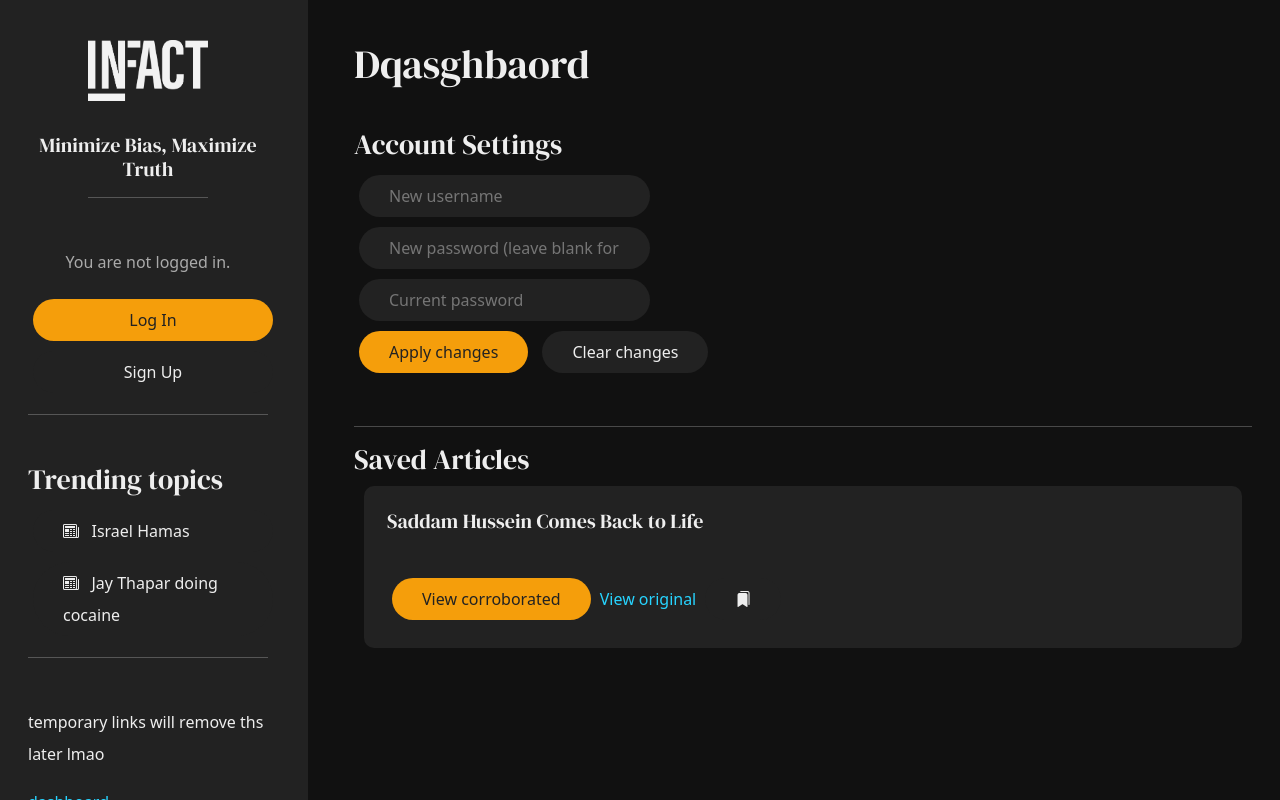
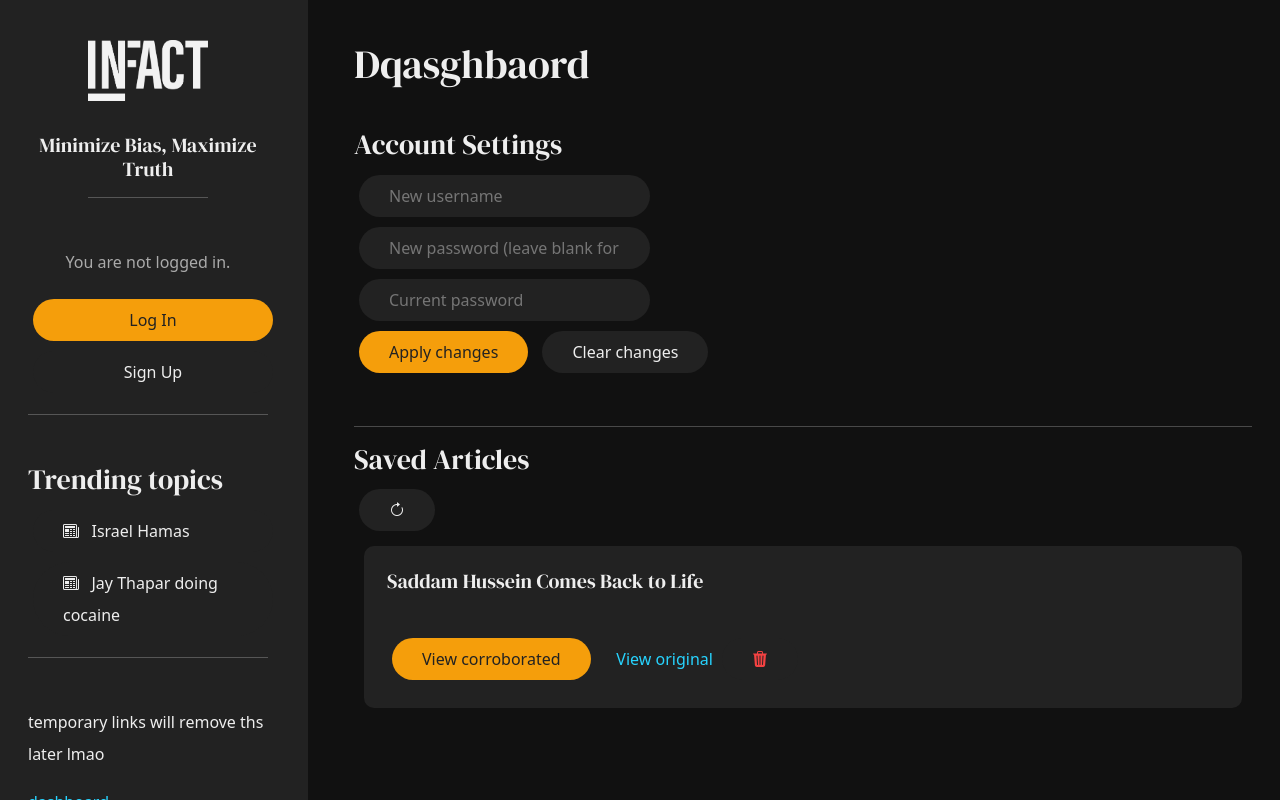
Before and after one commit to infact2/infact, a Flask app: page /dashboard in a window 1280 px wide. Run offline with Flask 3, Linux system fonts and the light colour scheme.

Commit message:
Update frontend

```diff
--- a/static/404.html
+++ b/static/404.html
@@ -12,7 +12,7 @@
     <link href="https://cdn.jsdelivr.net/npm/bootstrap@5.3.2/dist/css/bootstrap.min.css" rel="stylesheet" integrity="sha384-T3c6CoIi6uLrA9TneNEoa7RxnatzjcDSCmG1MXxSR1GAsXEV/Dwwykc2MPK8M2HN" crossorigin="anonymous">
     <script src="https://cdn.jsdelivr.net/npm/bootstrap@5.3.2/dist/js/bootstrap.bundle.min.js" integrity="sha384-C6RzsynM9kWDrMNeT87bh95OGNyZPhcTNXj1NW7RuBCsyN/o0jlpcV8Qyq46cDfL" crossorigin="anonymous"></script>
 </head>
-<body onload="createSidebar();" onerror="alert(event)">
+<body onload="load()" onerror="alert(event)">
     <div class="big-ass-loading-bar hidden"></div>
     <div class="row">
         <div id="sidebar"></div>
--- a/static/dashboard.html
+++ b/static/dashboard.html
@@ -12,7 +12,7 @@
     <link href="https://cdn.jsdelivr.net/npm/bootstrap@5.3.2/dist/css/bootstrap.min.css" rel="stylesheet" integrity="sha384-T3c6CoIi6uLrA9TneNEoa7RxnatzjcDSCmG1MXxSR1GAsXEV/Dwwykc2MPK8M2HN" crossorigin="anonymous">
     <script src="https://cdn.jsdelivr.net/npm/bootstrap@5.3.2/dist/js/bootstrap.bundle.min.js" integrity="sha384-C6RzsynM9kWDrMNeT87bh95OGNyZPhcTNXj1NW7RuBCsyN/o0jlpcV8Qyq46cDfL" crossorigin="anonymous"></script>
 </head>
-<body onload="createSidebar();" onerror="alert(event)">
+<body onload="load();" onerror="alert(event)">
     <div class="big-ass-loading-bar hidden"></div>
     <div class="row">
         <div id="sidebar"></div>
@@ -31,13 +31,18 @@
             <button class="accent">Apply changes</button>
             <button>Clear changes</button><br><br><hr>
             <h3>Saved Articles</h3>
+            <button>
+                <i class="bi bi-arrow-clockwise"></i>
+            </button><br>
             <div id="saved">
                 <div class="article-thumbnail lighter">
                     <h5>Saddam Hussein Comes Back to Life</h5>
                     <br>
-                    <button class="accent">View corroborated</button>
-                    <a href="#">View original</a>
-                    <button><i class="bi bi-bookmarks-fill"></i></button>
+                    <a href="#" class="no-href-decoration"><button class="accent">View corroborated</button></a>
+                    &nbsp;&nbsp;&nbsp;&nbsp;<a href="#">View original</a>
+                    <button onclick="this.parentElement.remove()" style="color: #f54242;">
+                        <i class="bi bi-trash3-fill"></i>
+                    </button>
                 </div>
             </div>
         </div>
--- a/static/index.html
+++ b/static/index.html
@@ -12,7 +12,7 @@
     <link href="https://cdn.jsdelivr.net/npm/bootstrap@5.3.2/dist/css/bootstrap.min.css" rel="stylesheet" integrity="sha384-T3c6CoIi6uLrA9TneNEoa7RxnatzjcDSCmG1MXxSR1GAsXEV/Dwwykc2MPK8M2HN" crossorigin="anonymous">
     <script src="https://cdn.jsdelivr.net/npm/bootstrap@5.3.2/dist/js/bootstrap.bundle.min.js" integrity="sha384-C6RzsynM9kWDrMNeT87bh95OGNyZPhcTNXj1NW7RuBCsyN/o0jlpcV8Qyq46cDfL" crossorigin="anonymous"></script>
 </head>
-<body onload="getTrendingArticles(); createSidebar();" onerror="alert(event)">
+<body onload="getTrendingArticles(); load();" onerror="alert(event)">
     <div class="big-ass-loading-bar hidden"></div>
     <div class="row">
         <div id="sidebar"></div>
--- a/static/information.html
+++ b/static/information.html
@@ -12,7 +12,7 @@
     <link href="https://cdn.jsdelivr.net/npm/bootstrap@5.3.2/dist/css/bootstrap.min.css" rel="stylesheet" integrity="sha384-T3c6CoIi6uLrA9TneNEoa7RxnatzjcDSCmG1MXxSR1GAsXEV/Dwwykc2MPK8M2HN" crossorigin="anonymous">
     <script src="https://cdn.jsdelivr.net/npm/bootstrap@5.3.2/dist/js/bootstrap.bundle.min.js" integrity="sha384-C6RzsynM9kWDrMNeT87bh95OGNyZPhcTNXj1NW7RuBCsyN/o0jlpcV8Qyq46cDfL" crossorigin="anonymous"></script>
 </head>
-<body onload="createSidebar();" onerror="alert(event)">
+<body onload="load();" onerror="alert(event)">
     <div class="big-ass-loading-bar hidden"></div>
     <div class="row">
         <div id="sidebar"></div>
--- a/static/main.js
+++ b/static/main.js
@@ -79,6 +79,14 @@ function getTrendingArticles() {
     });
 }
 
+function load() {
+    $("a").click(function() {
+        alert("llll")
+        displayLoadingBar();
+    });
+    createSidebar();
+}
+
 //=====================
 
 function shareTwitter() {
--- a/templates/login.html
+++ b/templates/login.html
@@ -12,7 +12,7 @@
     <link href="https://cdn.jsdelivr.net/npm/bootstrap@5.3.2/dist/css/bootstrap.min.css" rel="stylesheet" integrity="sha384-T3c6CoIi6uLrA9TneNEoa7RxnatzjcDSCmG1MXxSR1GAsXEV/Dwwykc2MPK8M2HN" crossorigin="anonymous">
     <script src="https://cdn.jsdelivr.net/npm/bootstrap@5.3.2/dist/js/bootstrap.bundle.min.js" integrity="sha384-C6RzsynM9kWDrMNeT87bh95OGNyZPhcTNXj1NW7RuBCsyN/o0jlpcV8Qyq46cDfL" crossorigin="anonymous"></script>
 </head>
-<body onload="createSidebar();" onerror="alert(event)">
+<body onload="load();" onerror="alert(event)">
     <div class="big-ass-loading-bar hidden"></div>
     <div class="row">
         <div id="sidebar"></div>
--- a/templates/signup.html
+++ b/templates/signup.html
@@ -12,7 +12,7 @@
     <link href="https://cdn.jsdelivr.net/npm/bootstrap@5.3.2/dist/css/bootstrap.min.css" rel="stylesheet" integrity="sha384-T3c6CoIi6uLrA9TneNEoa7RxnatzjcDSCmG1MXxSR1GAsXEV/Dwwykc2MPK8M2HN" crossorigin="anonymous">
     <script src="https://cdn.jsdelivr.net/npm/bootstrap@5.3.2/dist/js/bootstrap.bundle.min.js" integrity="sha384-C6RzsynM9kWDrMNeT87bh95OGNyZPhcTNXj1NW7RuBCsyN/o0jlpcV8Qyq46cDfL" crossorigin="anonymous"></script>
 </head>
-<body onload="createSidebar();" onerror="alert(event)">
+<body onload="load();" onerror="alert(event)">
     <div class="big-ass-loading-bar hidden"></div>
     <div class="row">
         <div id="sidebar"></div>
```
